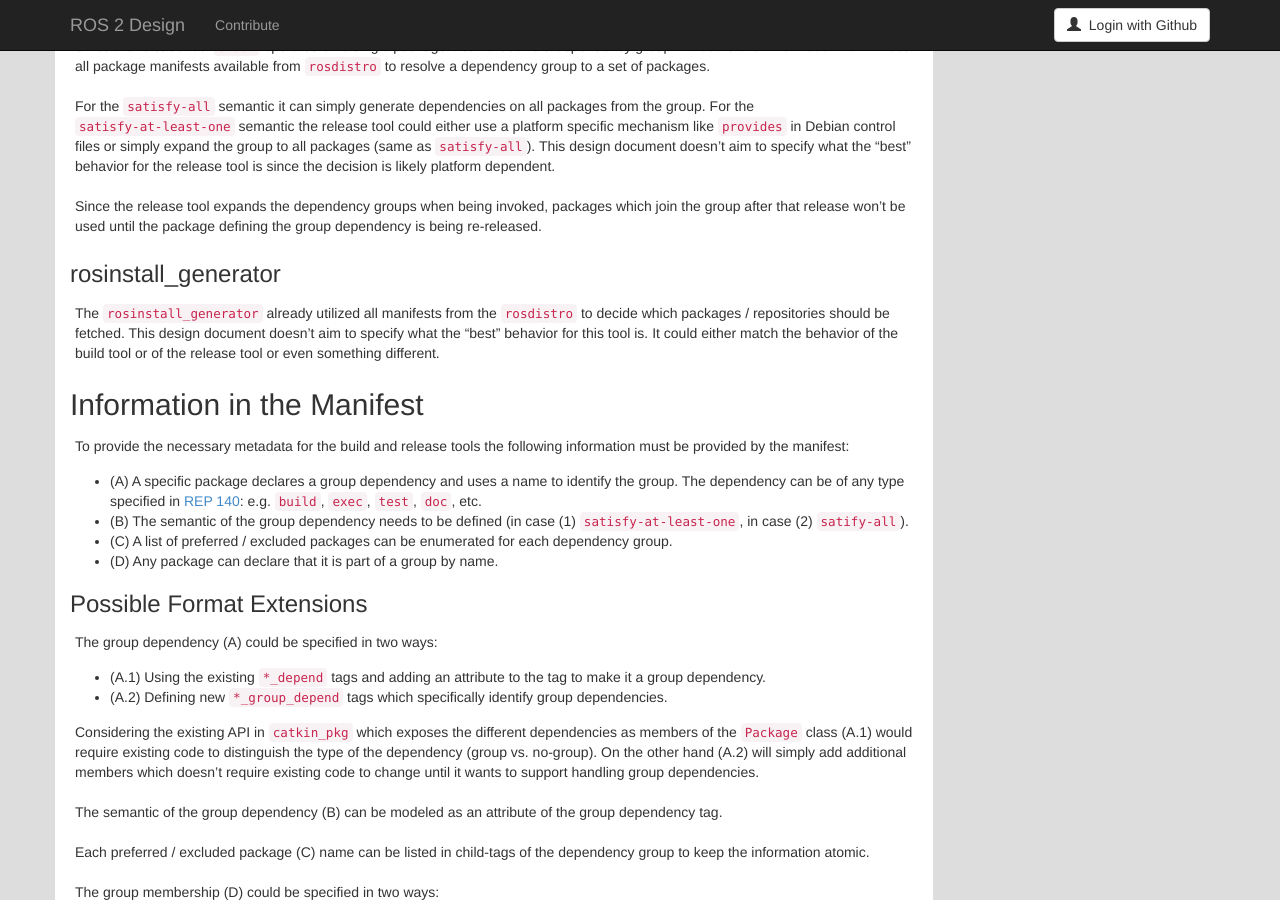
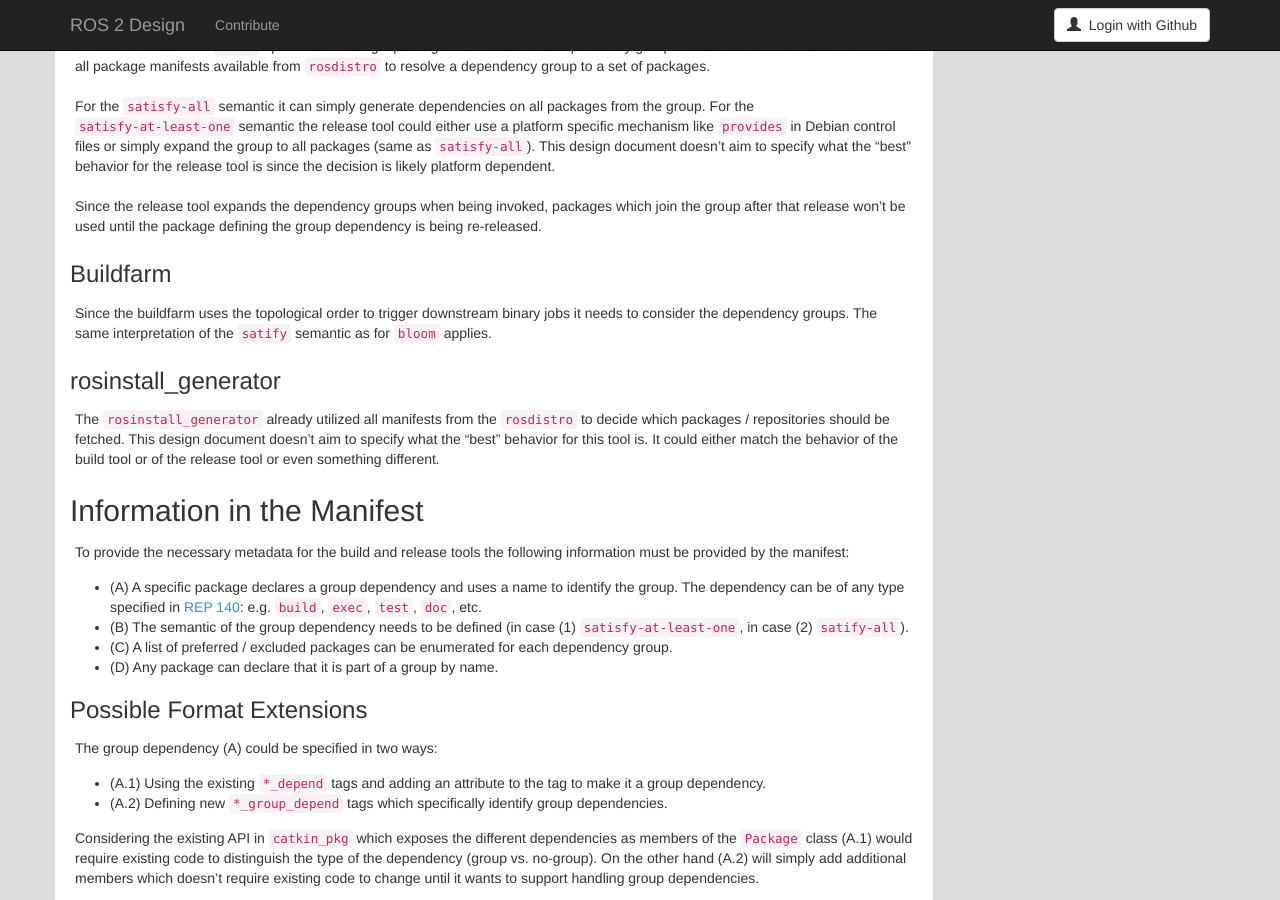
Before and after one commit to ros2/design, a Jekyll site: the page built from articles/102_dependency_groups.md, in a window 1280 px wide and 900 px high, scrolled down 1319 px. Built offline with Jekyll 4.4.1, drawn with Linux system fonts in a browser that asks for light colours; nearby versions of some CDN libraries.

Commit message:
mention buildfarm

```diff
--- a/articles/102_dependency_groups.md
+++ b/articles/102_dependency_groups.md
@@ -78,6 +78,11 @@ For the `satisfy-at-least-one` semantic the release tool could either use a plat
 This design document doesn't aim to specify what the "best" behavior for the release tool is since the decision is likely platform dependent.
 
 Since the release tool expands the dependency groups when being invoked, packages which join the group after that release won't be used until the package defining the group dependency is being re-released.
+
+### Buildfarm
+
+Since the buildfarm uses the topological order to trigger downstream binary jobs it needs to consider the dependency groups.
+The same interpretation of the `satify` semantic as for `bloom` applies.
 
 ### rosinstall_generator
 
```
